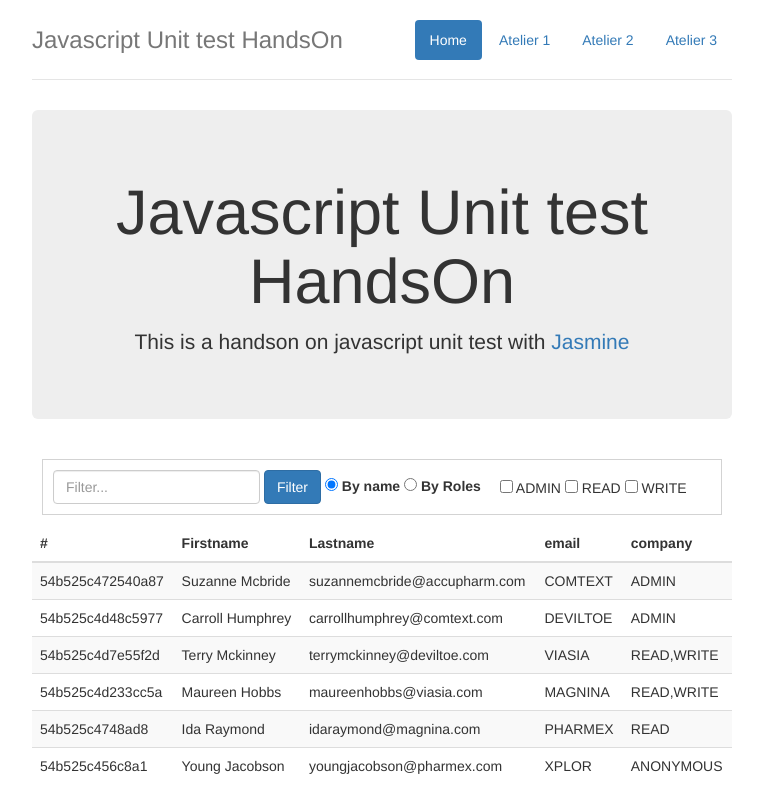
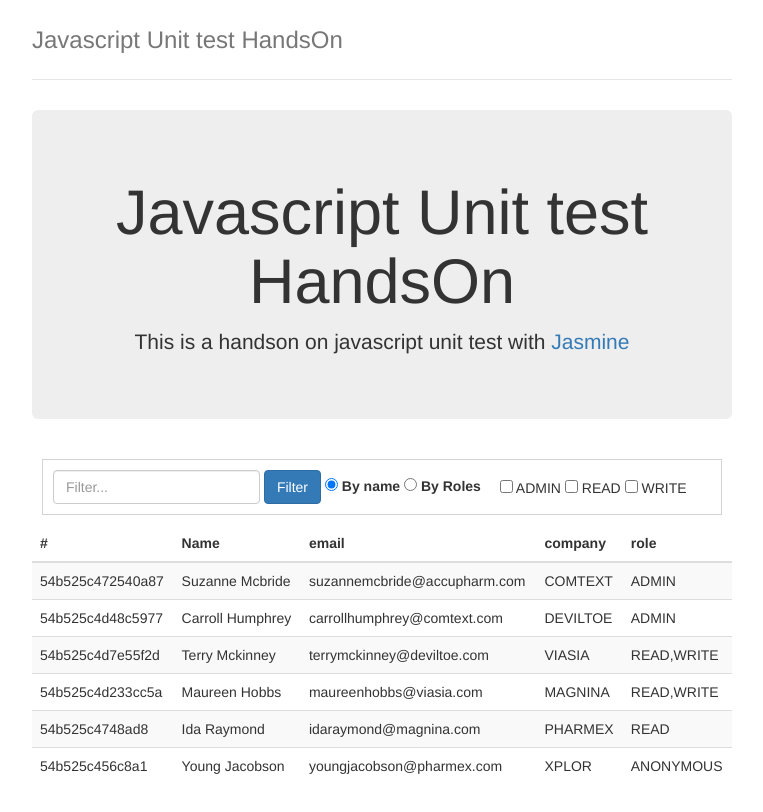
Before and after one commit to cbalit/handson-unit-test, a website: page app/index.html in a window 1280 px wide. Shown: the whole page, without its empty margins (258-1021 px from the left). Drawn offline with nearby package versions, Linux system fonts and the light colour scheme.

Commit message:
clean index page

```diff
--- a/app/index.html
+++ b/app/index.html
@@ -12,13 +12,6 @@
 <body>
 <div class="container">
     <div class="header">
-        <ul class="nav nav-pills pull-right">
-            <li class="active"><a href="index.html">Home</a></li>
-            <li><a href="atelier1.html">Atelier 1</a></li>
-            <li><a href="atelier2.html">Atelier 2</a></li>
-            <li><a href="atelier3.html">Atelier 3</a></li>
-        </ul>
-
         <h3 class="text-muted">Javascript Unit test HandsOn</h3>
     </div>
 
@@ -60,10 +53,10 @@
             <thead>
             <tr>
                 <th>#</th>
-                <th>Firstname</th>
-                <th>Lastname</th>
+                <th>Name</th>
                 <th>email</th>
                 <th>company</th>
+                <th>role</th>
             </tr>
             </thead>
             <tbody>
```
